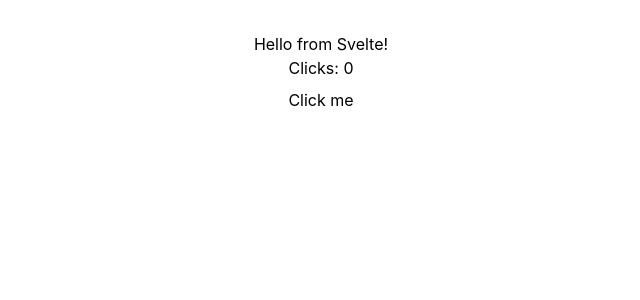
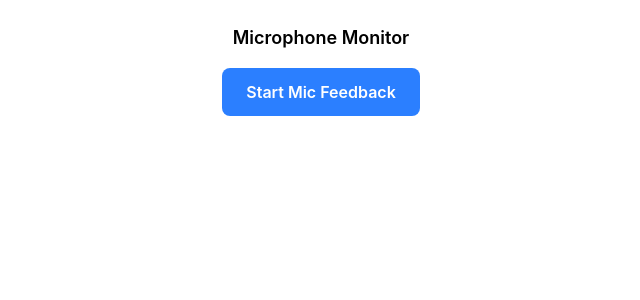
Before and after one commit to Ironsing/ezmic, a Svelte app in the folder mobile/: page / in a window 1280 px wide. Shown: the top 300 px of the page, without its empty margins (319-959 px from the left). Built offline with nearby package versions, Linux system fonts and the light colour scheme.

Commit message:
add a quick ui to play mic input back to speakers

```diff
--- a/mobile/src/App.svelte
+++ b/mobile/src/App.svelte
@@ -1,23 +1,100 @@
-<script lang="ts">
-    import { SplashScreen } from "@capacitor/splash-screen";
-    import { onMount } from "svelte";
+<script>
+    import { onDestroy } from "svelte";
 
-    let count = $state(0);
+    let isPlaying = $state(false);
+    let errorMessage = $state("");
 
-    function increment() {
-        count += 1;
+    let audioContext = null;
+    let mediaStream = null;
+    let sourceNode = null;
+
+    async function startLoopback() {
+        errorMessage = "";
+
+        try {
+            mediaStream = await navigator.mediaDevices.getUserMedia({
+                audio: {
+                    echoCancellation: false,
+                    noiseSuppression: false,
+                    autoGainControl: false,
+                },
+            });
+
+            const AudioCtx = window.AudioContext || window.webkitAudioContext;
+            audioContext = new AudioCtx();
+
+            if (audioContext.state === "suspended") {
+                await audioContext.resume();
+            }
+
+            sourceNode = audioContext.createMediaStreamSource(mediaStream);
+            sourceNode.connect(audioContext.destination);
+
+            isPlaying = true;
+        } catch (err) {
+            console.error("Microphone loopback error:", err);
+            if (
+                err.name === "NotAllowedError" ||
+                err.name === "PermissionDeniedError"
+            ) {
+                errorMessage = "Microphone permission was denied.";
+            } else {
+                errorMessage = err.message || "Failed to access microphone.";
+            }
+            stopLoopback();
+        }
     }
 
-    onMount(async () => {
-        await SplashScreen.hide();
+    function stopLoopback() {
+        if (sourceNode) {
+            sourceNode.disconnect();
+            sourceNode = null;
+        }
+
+        if (mediaStream) {
+            mediaStream.getTracks().forEach((track) => track.stop());
+            mediaStream = null;
+        }
+
+        if (audioContext) {
+            audioContext.close();
+            audioContext = null;
+        }
+
+        isPlaying = false;
+    }
+
+    function toggleLoopback() {
+        if (isPlaying) {
+            stopLoopback();
+        } else {
+            startLoopback();
+        }
+    }
+
+    onDestroy(() => {
+        stopLoopback();
     });
 </script>
 
-<main class="font-sans text-center p-8">
-    <h1>Hello from Svelte!</h1>
+<div class="flex flex-col items-center gap-4 p-6 font-sans">
+  <h2 class="text-lg font-semibold">Microphone Monitor</h2>
 
-    <p>Clicks: {count}</p>
-    <button class="px-4 py-2 text-base cursor-pointer" onclick={increment}>
-        Click me
-    </button>
-</main>
+  <button
+    class="px-6 py-3 text-base font-semibold rounded-lg border-none text-white cursor-pointer transition-colors duration-200 {isPlaying ? 'bg-red-500' : 'bg-blue-500'}"
+    onclick={toggleLoopback}
+  >
+    {isPlaying ? "Stop Feedback" : "Start Mic Feedback"}
+  </button>
+
+  {#if isPlaying}
+    <div class="flex items-center gap-2 text-sm text-green-500">
+      <span class="size-2 rounded-full bg-green-500 animate-pulse"></span>
+      Listening & Outputting Live
+    </div>
+  {/if}
+
+  {#if errorMessage}
+    <p class="text-red-500 text-sm">{errorMessage}</p>
+  {/if}
+</div>
```
Also changed, not shown: 1 other file (tests, documents, lock files or other folders).
